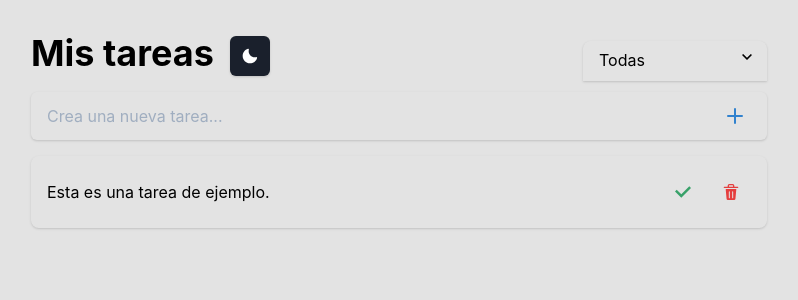
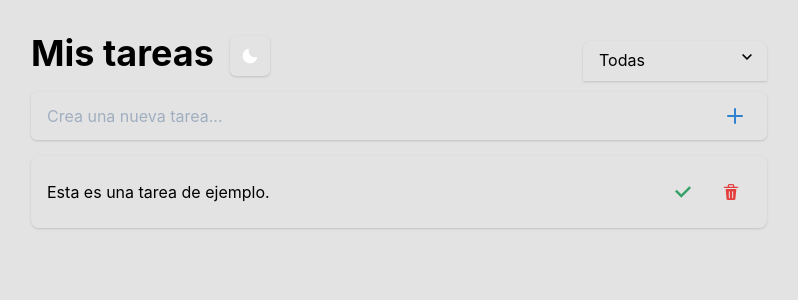
Before and after one commit to en44no/todo-app, a React (Create React App) app: page / in a window 1280 px wide. Shown: the top 300 px of the page, without its empty margins (241-1039 px from the left). Built offline with nearby package versions, Linux system fonts and the light colour scheme.

Commit message:
Removed unnecessary color property

```diff
--- a/src/components/Header.jsx
+++ b/src/components/Header.jsx
@@ -16,8 +16,8 @@ const Header = () => {
             {colorMode === 'light' ? (
               <Button
                 boxShadow='base'
-                backgroundColor={'#dfe6e9'}
                 aria-label='lightModeButton'
+                bg='ligth'
                 ml='1rem'
                 w={'5%'}
                 _hover={{
@@ -36,6 +36,7 @@ const Header = () => {
                 boxShadow='base'
                 ml='1rem'
                 w={'5%'}
+                bg='dark'
                 _hover={{
                   bg: bgColor,
                   transition: 'transform .2s',
@@ -44,7 +45,6 @@ const Header = () => {
                 _focus={{ boxShadow: 'base' }}
                 aria-label='darkMode'
                 onClick={toggleColorMode}
-                backgroundColor={'#1a202c'}
               >
                 <MoonIcon color='#fff' />
               </Button>
```
